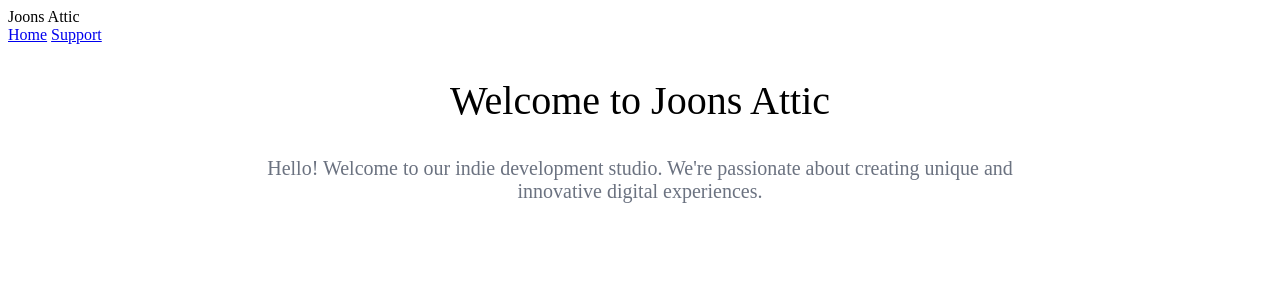
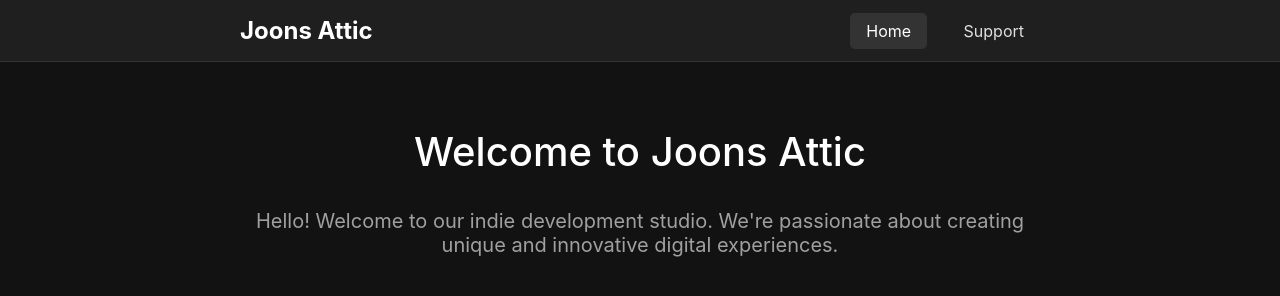
Before and after one commit to horolock/horolock.github.io, a plain HTML site: page index.html in a window 1280 px wide. Drawn offline with Linux system fonts and the light colour scheme.

Commit message:
refactor design

```diff
--- a/style.css
+++ b/style.css
@@ -1,16 +1,59 @@
-/* style.css 파일에 아래 내용을 추가 */
+/* General Body Styles */
+body {
+    background-color: #121212; /* Dark background */
+    color: #e0e0e0; /* Light grey text */
+    font-family: -apple-system, BlinkMacSystemFont, "Segoe UI", Roboto, Helvetica, Arial, sans-serif;
+    margin: 0;
+    padding: 0;
+}
 
-/* 기본적으로 모든 콘텐츠 섹션은 숨김 */
+/* Top Navigation Bar */
+.top-nav {
+    background-color: #1f1f1f;
+    padding: 1rem 0;
+    border-bottom: 1px solid #333;
+}
+
+.nav-container {
+    max-width: 800px;
+    margin: 0 auto;
+    display: flex;
+    justify-content: space-between;
+    align-items: center;
+}
+
+.logo {
+    font-size: 1.5rem;
+    font-weight: bold;
+    color: #ffffff;
+}
+
+.menu a {
+    color: #e0e0e0;
+    text-decoration: none;
+    padding: 0.5rem 1rem;
+    margin-left: 1rem;
+    border-radius: 5px;
+    transition: background-color 0.3s, color 0.3s;
+}
+
+.menu a:hover,
+.menu a.active {
+    background-color: #333;
+    color: #ffffff;
+}
+
+
+/* Content Sections */
 .content-section {
     display: none;
+    padding: 2rem 0;
 }
 
-/* 'active' 클래스를 가진 콘텐츠 섹션만 보여줌 */
 .content-section.active {
     display: block;
 }
 
-/* 페이지 콘텐츠 레이아웃 스타일 */
 .page-container {
     max-width: 800px;
     margin: 0 auto;
@@ -20,16 +63,17 @@
 .page-container h1 {
     font-size: 2.5rem;
     font-weight: 500;
+    color: #ffffff;
 }
 
 .page-container .subtitle {
     font-size: 1.25rem;
-    color: #6b7280;
+    color: #a0a0a0;
     margin-top: 1rem;
     margin-bottom: 2rem;
 }
 
-/* Support 목록 스타일 (이전에 만들었던 CSS 재활용) */
+/* Support List Styles */
 .support-list {
     list-style: none;
     padding: 0;
@@ -46,27 +90,28 @@
     display: flex;
     align-items: center;
     padding: 15px 25px;
-    background-color: #f3f4f6;
+    background-color: #2a2a2a;
     border-radius: 8px;
     text-decoration: none;
-    color: #1f2937;
+    color: #e0e0e0;
     font-size: 1rem;
     min-width: 300px;
     transition: background-color 0.3s;
 }
 
 .support-list a:hover {
-    background-color: #e5e7eb;
+    background-color: #383838;
 }
 
 .support-list i {
     font-size: 1.5rem;
     width: 40px;
     margin-right: 15px;
-    color: #4b5563;
+    color: #a0a0a0;
 }
 
 .support-list strong {
     margin-right: 10px;
     min-width: 80px;
+    color: #ffffff;
 }
```
